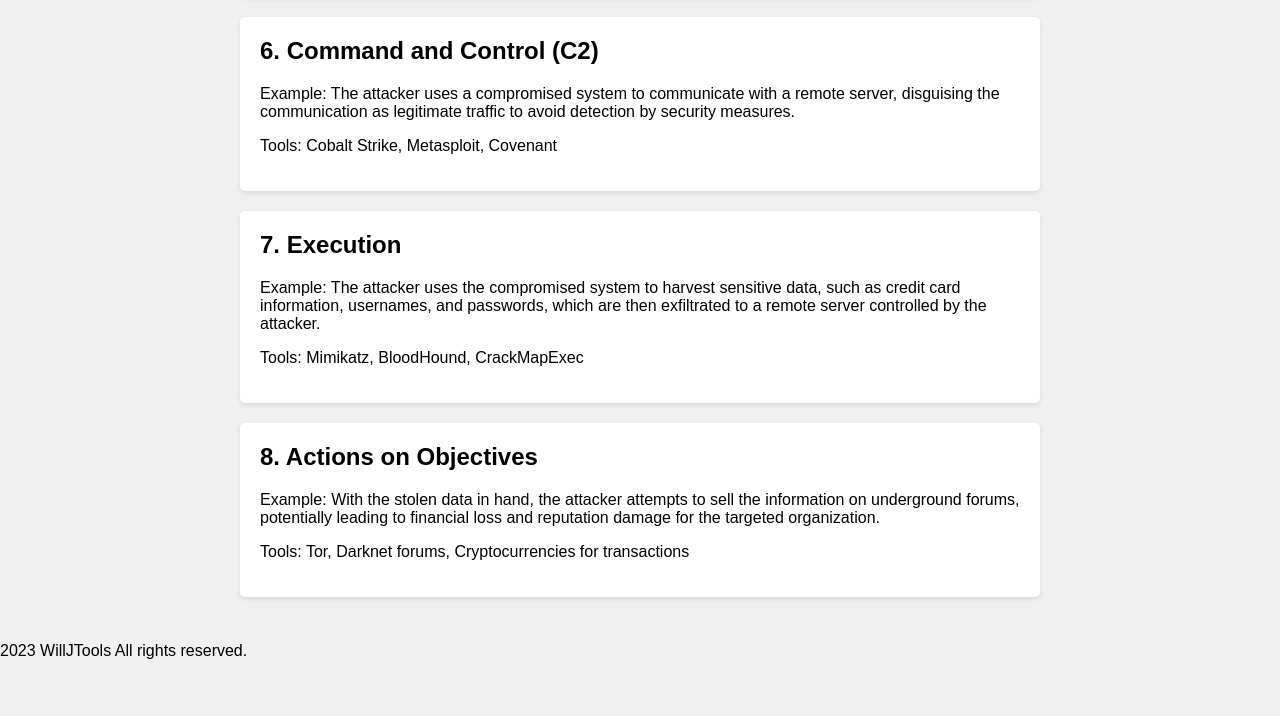
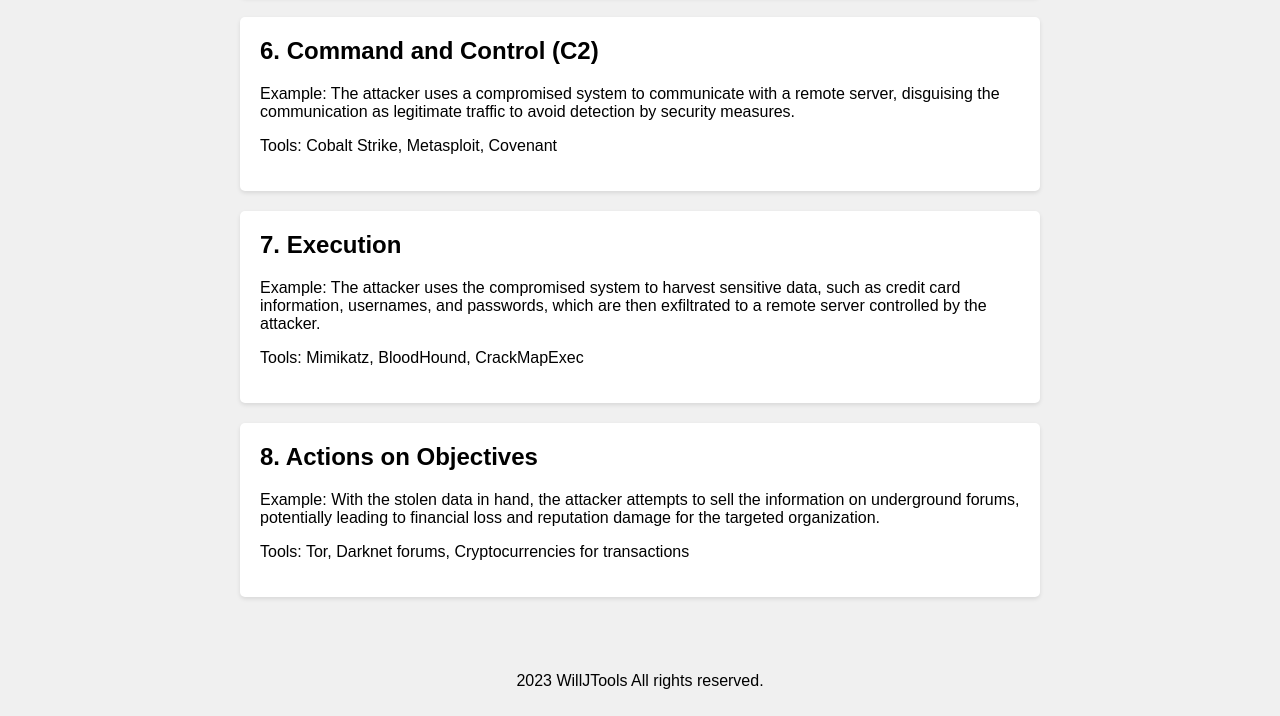
Before and after one commit to WillJTools/CyberKillChain.github.io, a plain HTML site: page index.html in a window 1280 px wide. Shown: the part 1123-1839 px from the top of the page. Before the commit the page ends 1799 px from the top, so only its background shows below. Drawn offline with Linux system fonts and the light colour scheme.

Commit message:
Update styles.css

```diff
--- a/styles.css
+++ b/styles.css
@@ -31,3 +31,11 @@
 p {
     margin-top: 5px;
 }
+
+/* Footer styles */
+footer {
+    text-align: center;
+    margin-top: 20px;
+    padding: 10px 0;
+    background-color: #f0f0f0;
+}
```
